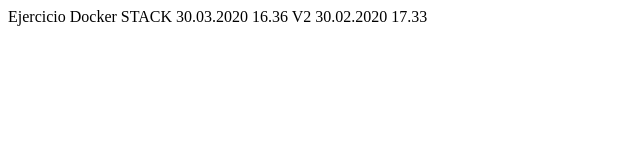
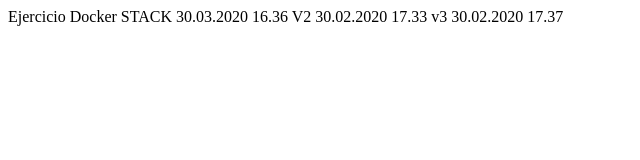
Before and after one commit to ElmerReal/Trambo-CircleCI, a plain HTML site: page Imagen/page/index.html in a window 1280 px wide. Shown: the whole page, without its empty margins (0-640 px from the left). Drawn offline with Linux system fonts and the light colour scheme.

Commit message:
Nuevos Cambios

```diff
--- a/Imagen/page/index.html
+++ b/Imagen/page/index.html
@@ -4,5 +4,6 @@
         Ejercicio Docker STACK
         30.03.2020 16.36
         V2 30.02.2020 17.33
+        v3 30.02.2020 17.37
        </body>
 </html>
```
